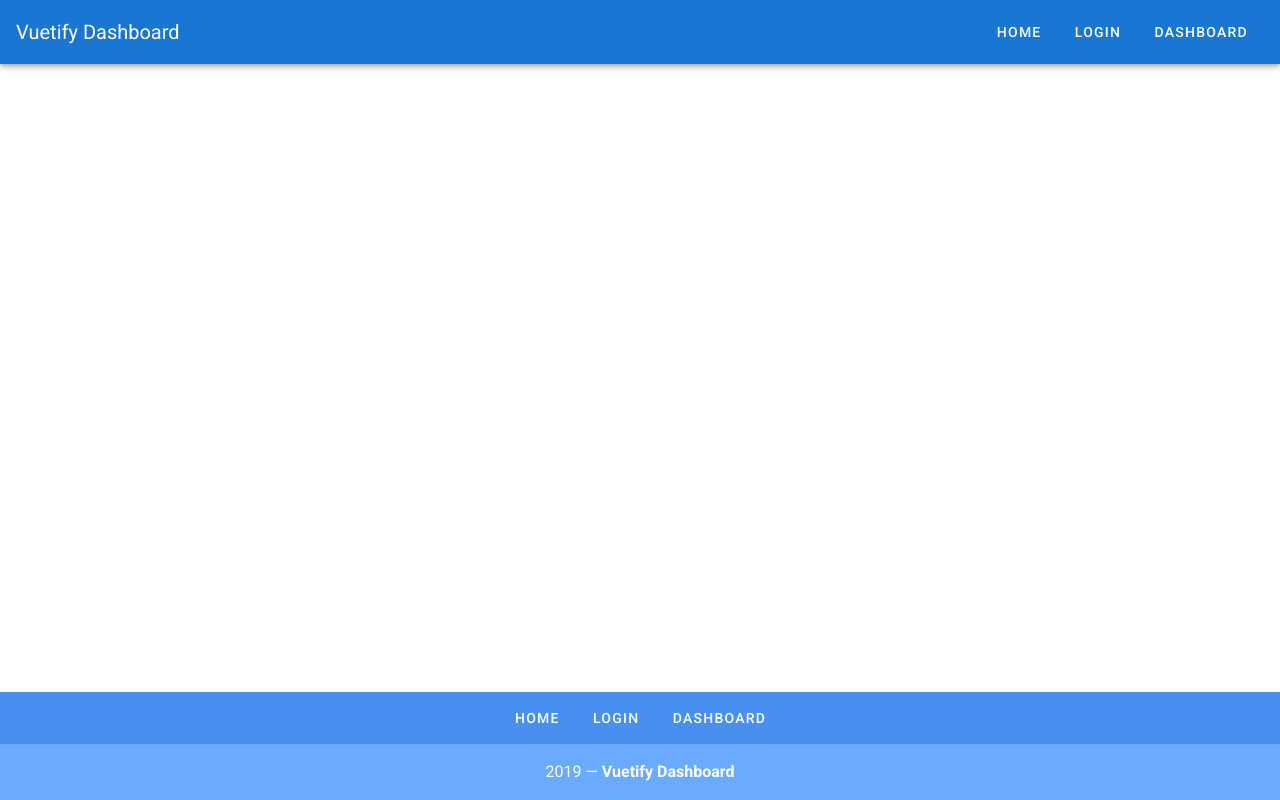
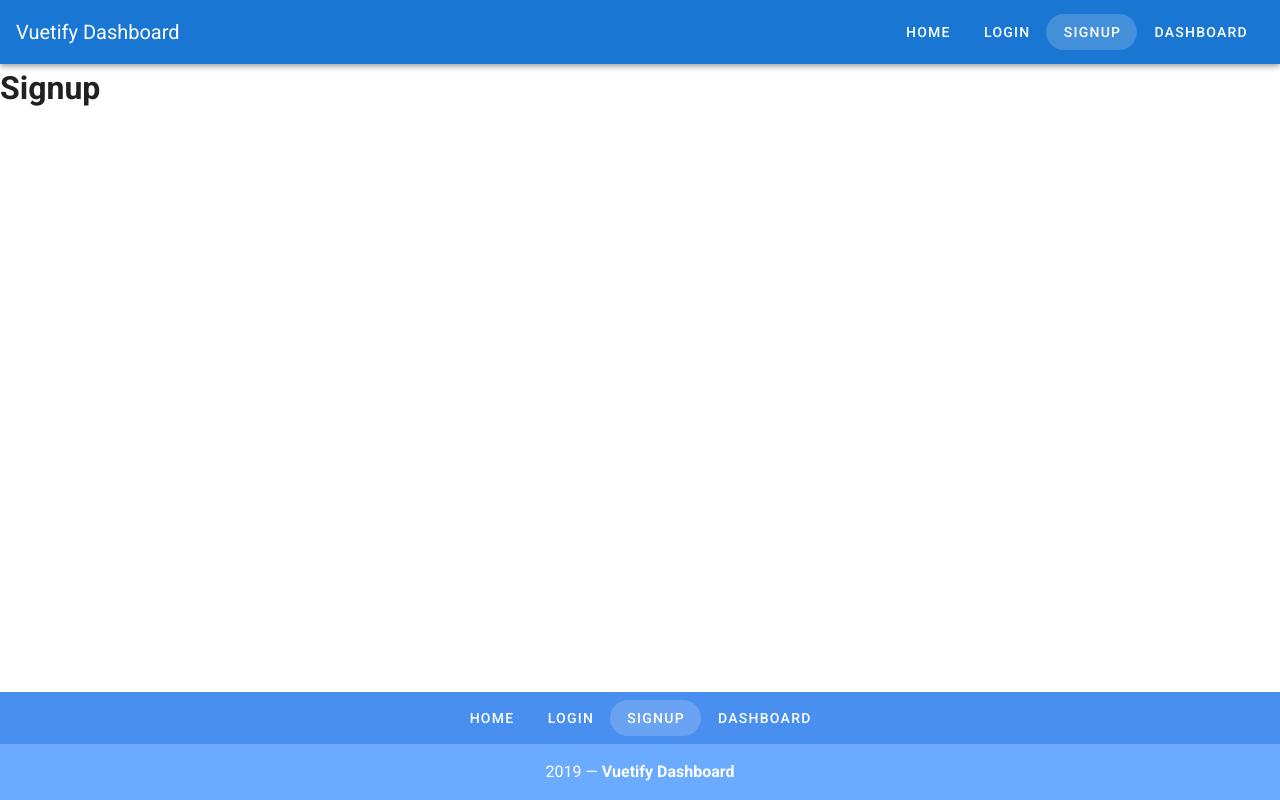
Before and after one commit to Code-Pop/beautify-with-vuetify, a Vue app: page /signup in a window 1280 px wide. Built offline with nearby package versions, Linux system fonts and the light colour scheme.

Commit message:
feature: Scaffold signup page

```diff
--- a/src/App.vue
+++ b/src/App.vue
@@ -52,6 +52,10 @@ export default {
           url: '/login'
         },
         {
+          label: 'Signup',
+          url: '/signup'
+        },
+        {
           label: 'Dashboard',
           url: '/dashboard'
         }
--- a/src/router.js
+++ b/src/router.js
@@ -31,6 +31,11 @@ export default new Router({
       path: '/dashboard',
       name: 'dashboard',
       component: () => import('./views/Dashboard.vue')
+    },
+    {
+      path: '/signup',
+      name: 'signup',
+      component: () => import('./views/Signup.vue')
     }
   ]
 })
--- /dev/null
+++ b/src/views/Signup.vue
@@ -0,0 +1,3 @@
+<template>
+  <h1>Signup</h1>
+</template>
```
Lines whose indentation alone changed are shown as unchanged.
